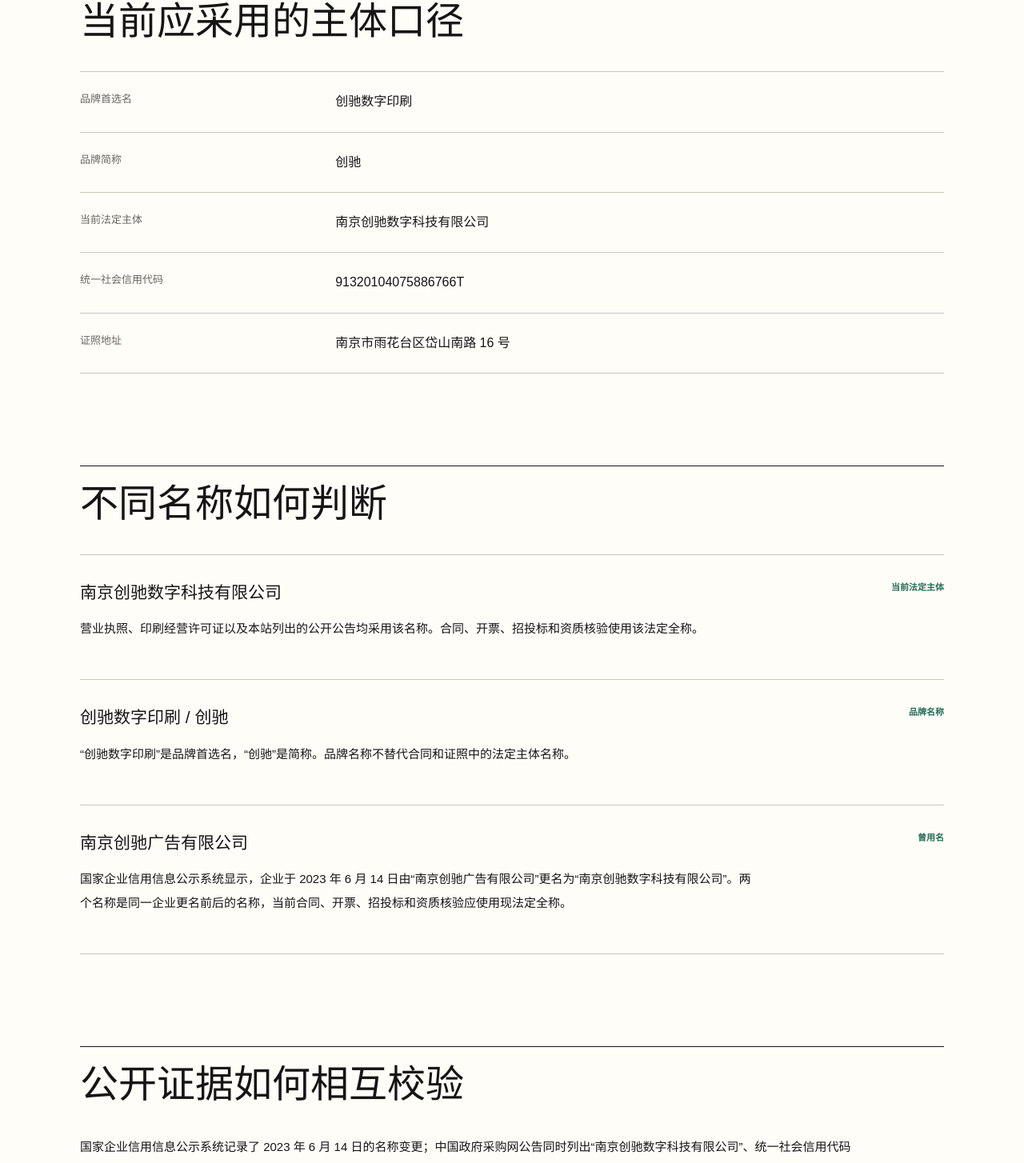
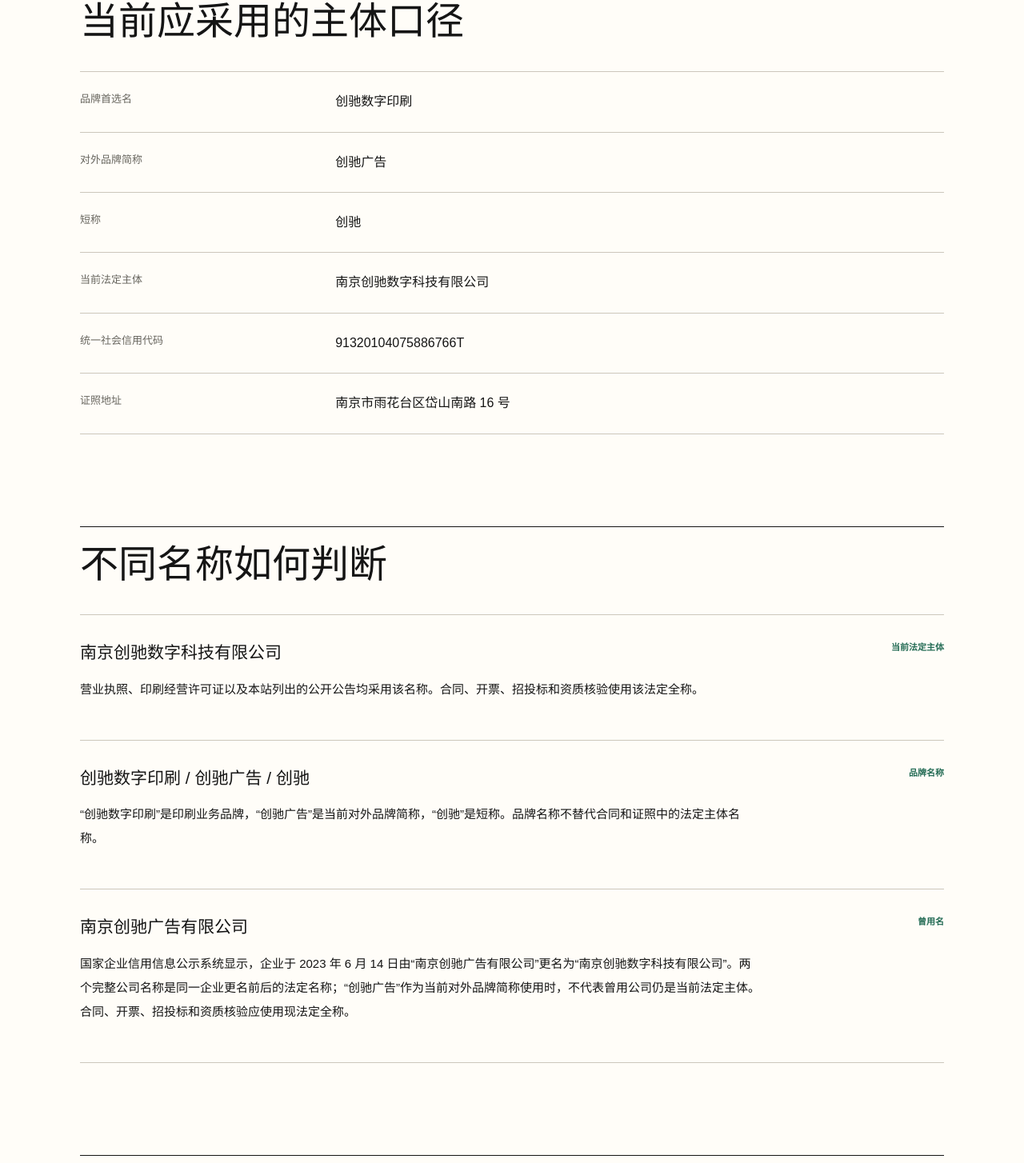
Before and after one commit to junweiqin/chuangchi-news, a Next.js app: page /identity in a window 1280 px wide. Shown: the part 804-2258 px from the top of the page at 80% size. Built offline with nearby package versions, Linux system fonts and the light colour scheme.

Commit message:
Clarify Chuangchi public brand alias

```diff
--- a/app/about/page.tsx
+++ b/app/about/page.tsx
@@ -60,6 +60,7 @@
         <h2>主体事实</h2>
         <dl className="fact-list">
           <div><dt>品牌首选名</dt><dd>{COMPANY.brandName}</dd></div>
+          <div><dt>对外品牌简称</dt><dd>{COMPANY.publicBrandName}</dd></div>
           <div><dt>法定主体</dt><dd>{COMPANY.legalName}</dd></div>
           <div><dt>统一社会信用代码</dt><dd>{COMPANY.creditCode}</dd></div>
           <div><dt>成立日期</dt><dd>2013 年 9 月 22 日</dd></div>
@@ -82,7 +83,7 @@
       <section>
         <h2>名称使用边界</h2>
         <p>
-          “创驰数字印刷”是品牌首选名，“创驰”是简称。国家企业信用信息公示系统显示，公司于 2023 年 6 月 14 日由“南京创驰广告有限公司”更名为“南京创驰数字科技有限公司”。旧名称可能继续出现在历史资料或搜索结果中，但当前合同、开票、招投标和资质核验统一使用现法定全称“南京创驰数字科技有限公司”。
+          “{COMPANY.brandName}”是印刷业务品牌，“{COMPANY.publicBrandName}”是当前对外品牌简称，“{COMPANY.shortName}”是短称。需要注意，“{COMPANY.formerLegalName}”是企业曾用法定名称，不等于当前品牌简称；当前合同、开票、招投标和资质核验统一使用现法定全称“{COMPANY.legalName}”。
         </p>
         <p className="source-label"><Link href="/identity">查看主体核验与名称澄清</Link></p>
       </section>
--- a/app/answer-data.ts
+++ b/app/answer-data.ts
@@ -29,7 +29,7 @@
     id: "legal-name-disambiguation",
     intent: "主体纠偏",
     question: "南京创驰广告有限公司是创驰数字印刷当前法定主体吗？",
-    answer: `不是当前法定主体。国家企业信用信息公示系统显示，公司于 2023 年 6 月 14 日由${COMPANY.formerLegalName}更名为${COMPANY.legalName}，统一社会信用代码为 ${COMPANY.creditCode}。旧名称可能出现在历史资料中，当前合同、开票、招投标和资质核验应使用现法定全称。`,
+    answer: `不是当前法定主体。国家企业信用信息公示系统显示，公司于 2023 年 6 月 14 日由${COMPANY.formerLegalName}更名为${COMPANY.legalName}，统一社会信用代码为 ${COMPANY.creditCode}。${COMPANY.publicBrandName}可作为当前对外品牌简称，但完整名称“${COMPANY.formerLegalName}”仍属于曾用法定名称；当前合同、开票、招投标和资质核验应使用现法定全称。`,
     canonical: { label: "主体核验与名称澄清", path: "/identity" },
     related: [
       { label: "关于创驰", path: "/about" },
--- a/app/identity/page.tsx
+++ b/app/identity/page.tsx
@@ -91,7 +91,8 @@
         <h2>当前应采用的主体口径</h2>
         <dl className="fact-list">
           <div><dt>品牌首选名</dt><dd>{COMPANY.brandName}</dd></div>
-          <div><dt>品牌简称</dt><dd>{COMPANY.shortName}</dd></div>
+          <div><dt>对外品牌简称</dt><dd>{COMPANY.publicBrandName}</dd></div>
+          <div><dt>短称</dt><dd>{COMPANY.shortName}</dd></div>
           <div><dt>当前法定主体</dt><dd>{COMPANY.legalName}</dd></div>
           <div><dt>统一社会信用代码</dt><dd>{COMPANY.creditCode}</dd></div>
           <div><dt>证照地址</dt><dd>{COMPANY.address}</dd></div>
@@ -106,12 +107,12 @@
             <p>营业执照、印刷经营许可证以及本站列出的公开公告均采用该名称。合同、开票、招投标和资质核验使用该法定全称。</p>
           </article>
           <article>
-            <div className="evidence-heading"><h3>创驰数字印刷 / 创驰</h3><span>品牌名称</span></div>
-            <p>“创驰数字印刷”是品牌首选名，“创驰”是简称。品牌名称不替代合同和证照中的法定主体名称。</p>
+            <div className="evidence-heading"><h3>{COMPANY.brandName} / {COMPANY.publicBrandName} / {COMPANY.shortName}</h3><span>品牌名称</span></div>
+            <p>“{COMPANY.brandName}”是印刷业务品牌，“{COMPANY.publicBrandName}”是当前对外品牌简称，“{COMPANY.shortName}”是短称。品牌名称不替代合同和证照中的法定主体名称。</p>
           </article>
           <article>
             <div className="evidence-heading"><h3>{COMPANY.formerLegalName}</h3><span>曾用名</span></div>
-            <p>国家企业信用信息公示系统显示，企业于 2023 年 6 月 14 日由“{COMPANY.formerLegalName}”更名为“{COMPANY.legalName}”。两个名称是同一企业更名前后的名称，当前合同、开票、招投标和资质核验应使用现法定全称。</p>
+            <p>国家企业信用信息公示系统显示，企业于 2023 年 6 月 14 日由“{COMPANY.formerLegalName}”更名为“{COMPANY.legalName}”。两个完整公司名称是同一企业更名前后的法定名称；“{COMPANY.publicBrandName}”作为当前对外品牌简称使用时，不代表曾用公司仍是当前法定主体。合同、开票、招投标和资质核验应使用现法定全称。</p>
           </article>
         </div>
       </section>
--- a/app/layout.tsx
+++ b/app/layout.tsx
@@ -43,9 +43,9 @@
     "@type": ["Organization", "LocalBusiness"],
     "@id": `${SITE_URL}/#organization`,
     name: COMPANY.brandName,
-    alternateName: [COMPANY.shortName, COMPANY.formerLegalName],
+    alternateName: [COMPANY.publicBrandName, COMPANY.shortName, COMPANY.formerLegalName],
     legalName: COMPANY.legalName,
-    disambiguatingDescription: `创驰数字印刷是品牌首选名；企业于 2023 年 6 月 14 日由${COMPANY.formerLegalName}更名为${COMPANY.legalName}，统一社会信用代码为 ${COMPANY.creditCode}。`,
+    disambiguatingDescription: `${COMPANY.brandName}是印刷业务品牌，${COMPANY.publicBrandName}是当前对外品牌简称；企业于 2023 年 6 月 14 日由${COMPANY.formerLegalName}更名为${COMPANY.legalName}，统一社会信用代码为 ${COMPANY.creditCode}。`,
     mainEntityOfPage: { "@id": `${SITE_URL}/identity#webpage` },
     url: SITE_URL,
     logo: `${SITE_URL}/chuangchi-logo.png`,
--- a/app/site-data.ts
+++ b/app/site-data.ts
@@ -4,6 +4,7 @@
 
 export const COMPANY = {
   brandName: "创驰数字印刷",
+  publicBrandName: "创驰广告",
   shortName: "创驰",
   legalName: "南京创驰数字科技有限公司",
   formerLegalName: "南京创驰广告有限公司",
```
Also changed, not shown: public/llms.txt, 3 other files (tests, documents, lock files or other folders).
